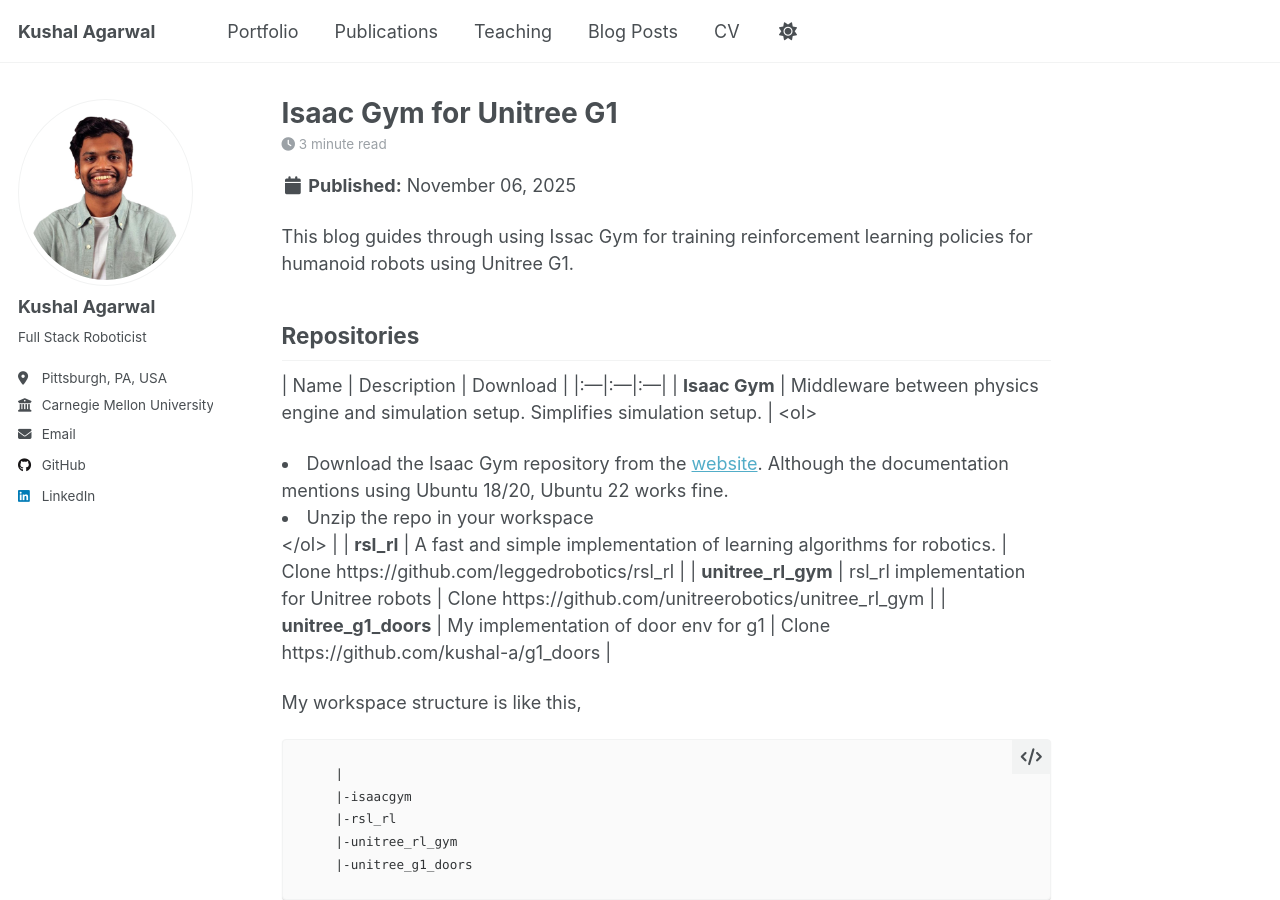
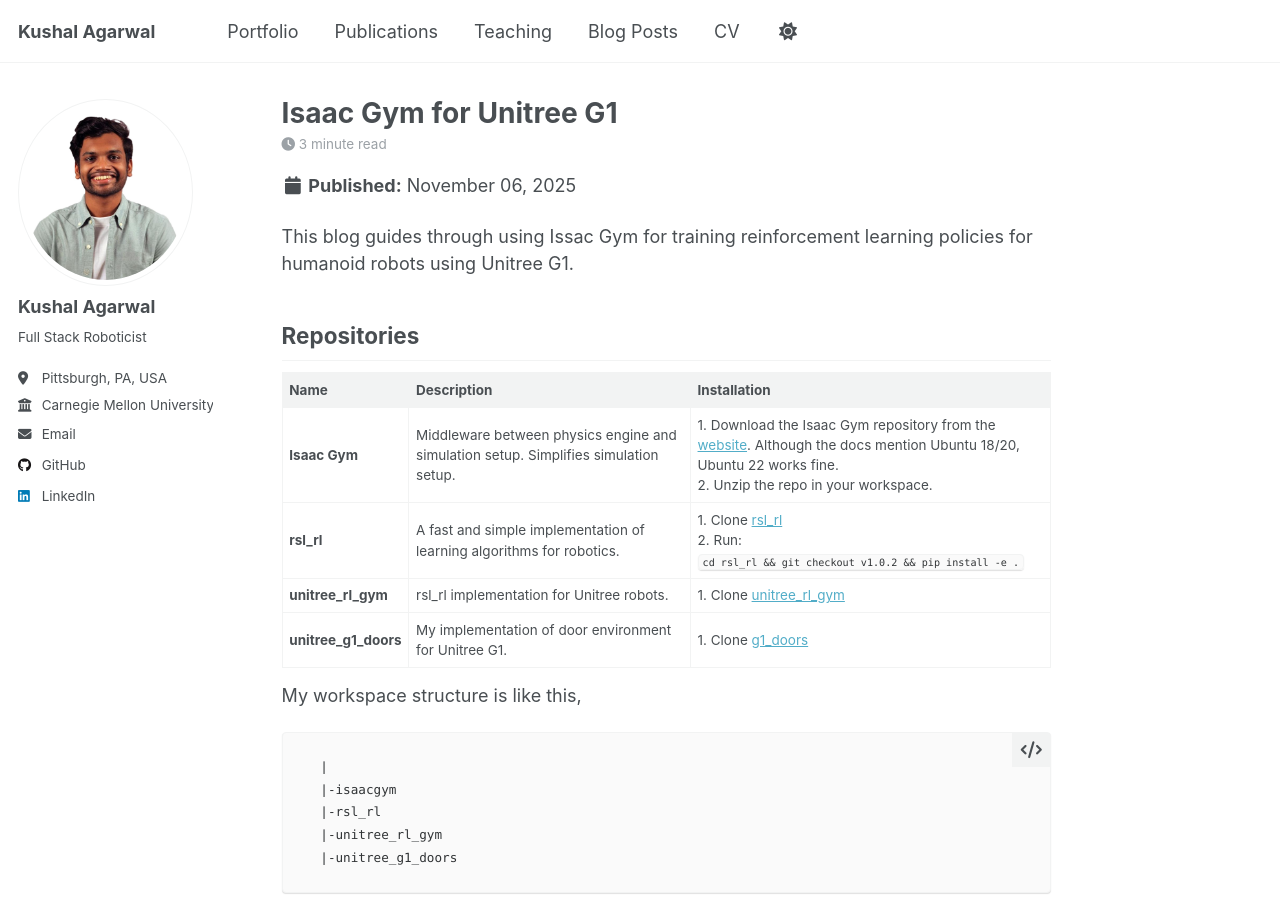
Before and after one commit to kushal-a/kushal-a.github.io, a Jekyll site: the page built from _posts/2025-11-06-issacgym.md, in a window 1280 px wide and 900 px high. Built offline with Jekyll 4.4.1, drawn with Linux system fonts in a browser that asks for light colours; a script that is not in the unit is left out.

Commit message:
table bugfix

````diff
--- a/_posts/2025-11-06-issacgym.md
+++ b/_posts/2025-11-06-issacgym.md
@@ -13,25 +13,21 @@ This blog guides through using Issac Gym for training reinforcement learning pol
 <a id="repos"></a>
 ## Repositories
 
-| Name | Description | Download |
+| Name | Description | Installation |
 |:---|:---|:---|
-| **Isaac Gym** | Middleware between physics engine and simulation setup. Simplifies simulation setup.
-| <ol>
-  <li>Download the Isaac Gym repository from the <a href="https://developer.nvidia.com/isaac-gym/download">website</a>. Although the documentation mentions using Ubuntu 18/20, Ubuntu 22 works fine.</li>
-  <li>Unzip the repo in your workspace</li>
-</ol> |
-| **rsl_rl** | A fast and simple implementation of learning algorithms for robotics. | Clone https://github.com/leggedrobotics/rsl_rl |
-| **unitree_rl_gym** | rsl_rl implementation for Unitree robots | Clone https://github.com/unitreerobotics/unitree_rl_gym |
-| **unitree_g1_doors** | My implementation of door env for g1 | Clone https://github.com/kushal-a/g1_doors |
+| **Isaac Gym** | Middleware between physics engine and simulation setup. Simplifies simulation setup. | 1. Download the Isaac Gym repository from the [website](https://developer.nvidia.com/isaac-gym/download). Although the docs mention Ubuntu 18/20, Ubuntu 22 works fine.<br>2. Unzip the repo in your workspace.|
+| **rsl_rl** | A fast and simple implementation of learning algorithms for robotics. | 1. Clone [rsl_rl](https://github.com/leggedrobotics/rsl_rl)<br>2. Run:<br>`cd rsl_rl && git checkout v1.0.2 && pip install -e .` |
+| **unitree_rl_gym** | rsl_rl implementation for Unitree robots. | 1. Clone [unitree_rl_gym](https://github.com/unitreerobotics/unitree_rl_gym) |
+| **unitree_g1_doors** | My implementation of door environment for Unitree G1. | 1. Clone [g1_doors](https://github.com/kushal-a/g1_doors) |
 
 My workspace structure is like this,
-  ```
-    |
-    |-isaacgym
-    |-rsl_rl
-    |-unitree_rl_gym
-    |-unitree_g1_doors
-  ```
+```
+  |
+  |-isaacgym
+  |-rsl_rl
+  |-unitree_rl_gym
+  |-unitree_g1_doors
+```
 ## Installation
 1. Install the base dependencies in a conda environment
   ``` bash
````
